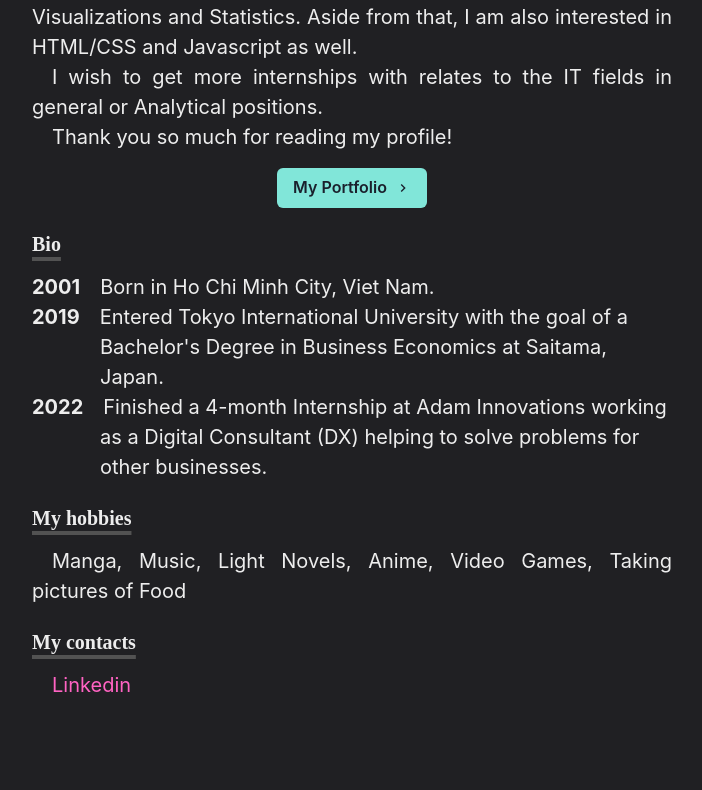
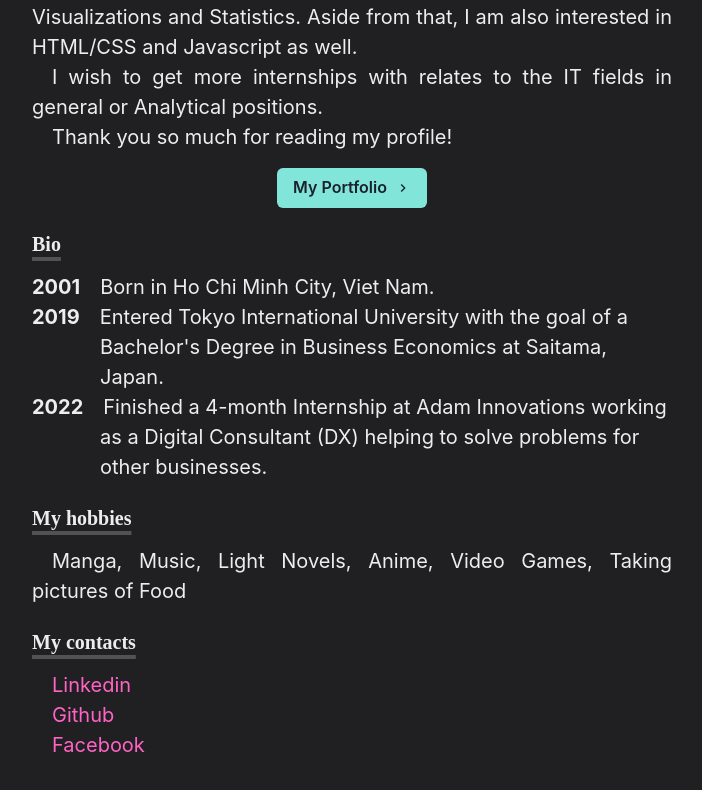
Before and after one commit to Etna2259/My-Portfolio, a Next.js app: page / in a window 1280 px wide. Shown: the part 472-1262 px from the top of the page, without its empty margins (288-990 px from the left). Before the commit the page ends 1228 px from the top, so only its background shows below. Built offline with nearby package versions, Linux system fonts and the light colour scheme.

Commit message:
Update more Contact informations

```diff
--- a/pages/index.js
+++ b/pages/index.js
@@ -118,9 +118,18 @@ const Page = () => {
             My contacts
         </Heading>
         <Paragraph>
-            {" "}
           <Link href="https://www.linkedin.com/in/nguyen-minh-quan-041332242/">
             Linkedin
+          </Link>
+        </Paragraph>
+        <Paragraph>
+          <Link href="https://github.com/canconan123">
+            Github
+          </Link>
+        </Paragraph>
+        <Paragraph>
+          <Link href="https://www.facebook.com/minhquanlaw">
+            Facebook
           </Link>
         </Paragraph>
       </Section>
```
